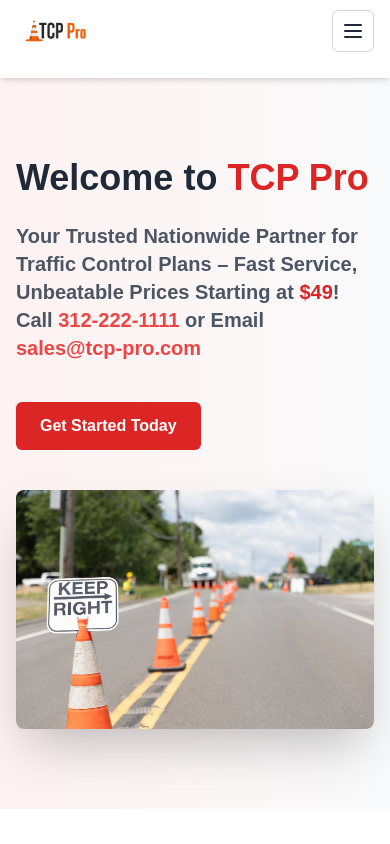
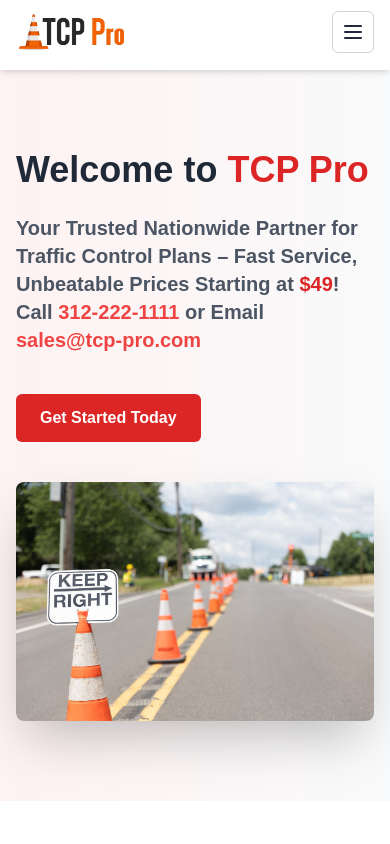
Before and after one commit to dipankarkalita/tcp1, a Next.js app: page / in a window 390 px wide. Shown: the top 844 px of the page. Built offline with nearby package versions, Linux system fonts and the light colour scheme.

Commit message:
updated logo

```diff
--- a/app/page.js
+++ b/app/page.js
@@ -33,15 +33,24 @@
     <div className="min-h-screen flex flex-col bg-white text-gray-800">
       {/* Header */}
       <header className="bg-white shadow-md sticky top-0 z-50">
-        <div className="container mx-auto px-4 flex justify-between items-center py-2.5">
+        <div className="container mx-auto px-4 flex justify-between items-center pt-2.5 md:py-2.5">
           {/* Logo */}
-          <div className="text-2xl font-bold flex text-red-600">
+          <div
+            className="text-2xl font-bold flex text-red-600 cursor-pointer"
+            onClick={() => {
+              setIsOpen(false); // Close menu after clicking a link
+              document.getElementById("home")?.scrollIntoView({
+                behavior: "smooth",
+                block: "center",
+              });
+            }}
+          >
             <Image
               src={"/images/final_logo.jpg"}
               alt="Company Logo"
               width={210}
               height={100}
-              className="p-2 w-20 md:w-28"
+              className="md:p-2 w-28"
             />
           </div>
 
```
